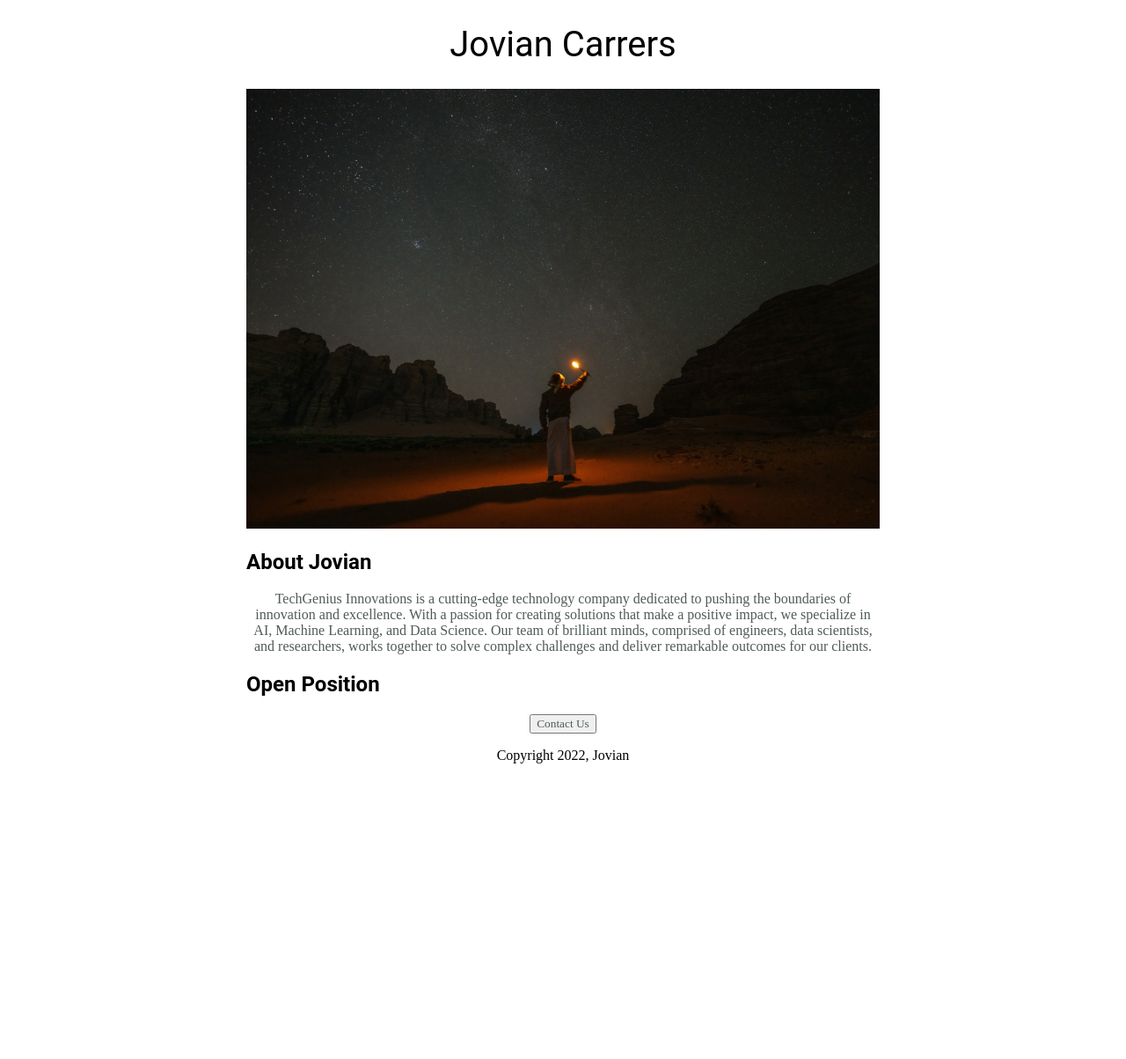
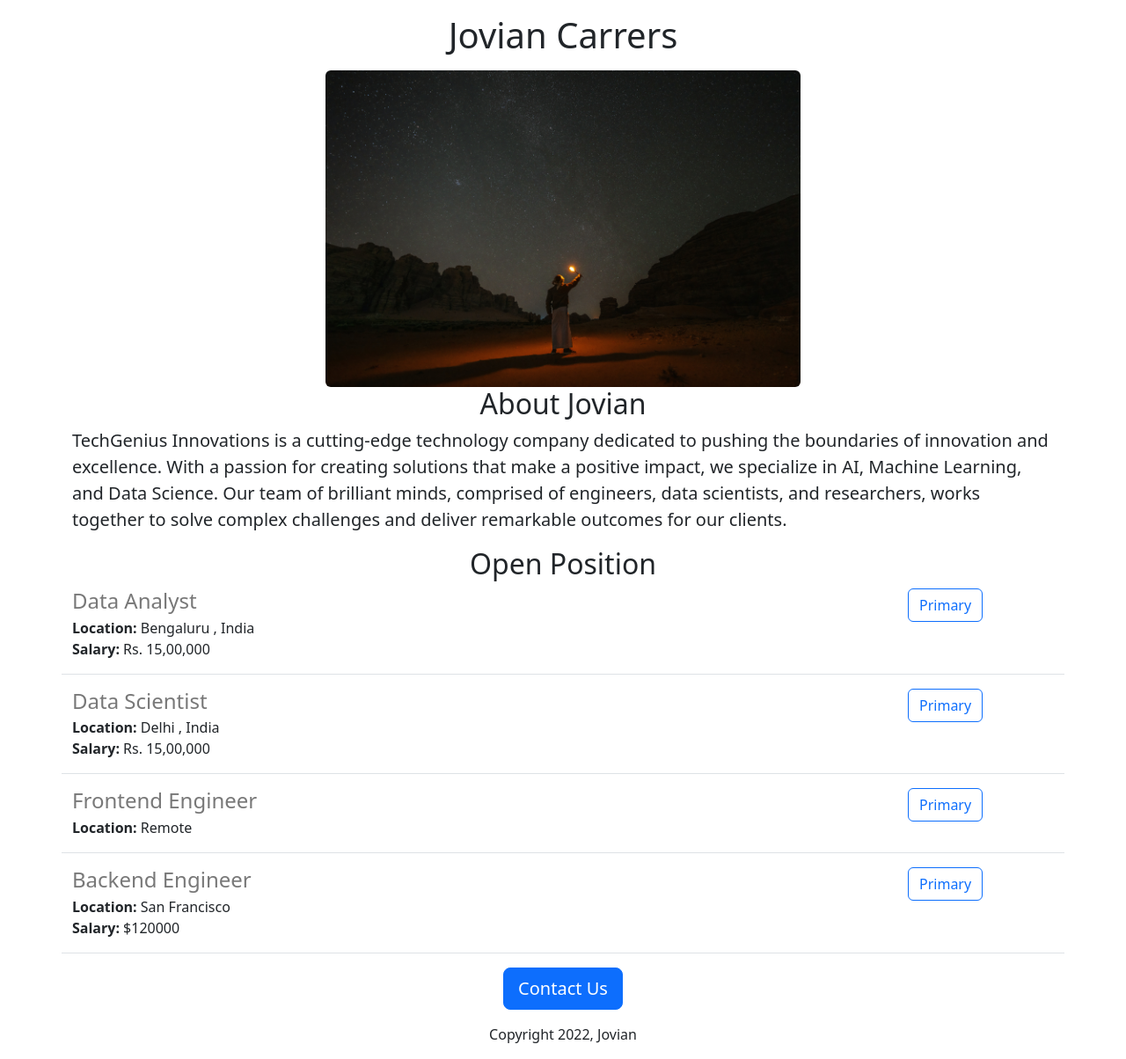
Before and after one commit to tabaochoke/Job_recruitement_website, a Flask app: page / in a window 1280 px wide. Shown: the whole page at 88% size. Before the commit the page ends 868 px from the top, so only its background shows below. Run offline with Flask 3, Linux system fonts and the light colour scheme.

Commit message:
Added dynamic data and api route

```diff
--- a/app.py
+++ b/app.py
@@ -1,10 +1,38 @@
-from flask import Flask , render_template
+from flask import Flask , render_template , jsonify
 
 app = Flask (__name__)
-
+JOBS = [
+  {
+    'id' : 1,
+    'title' : 'Data Analyst',
+    'location': 'Bengaluru , India',
+    'salary' : 'Rs. 15,00,000'
+  },
+  {
+    'id' : 2,
+    'title' : 'Data Scientist',
+    'location': 'Delhi , India',
+    'salary' : 'Rs. 15,00,000'
+  },
+  {
+    'id' : 3,
+    'title' : 'Frontend Engineer',
+    'location': 'Remote',
+  },
+  {
+    'id' : 4,
+    'title' : 'Backend Engineer',
+    'location': 'San Francisco',
+    'salary' : '$120000'
+  }
+]
 @app.route ('/')
 def hello_world () :
-  return render_template ('home.html')
+  return render_template ('home.html' , jobs = JOBS , company = "Jovian")
+
+@app.route ('/api/jobs')
+def return_jobs () :
+  return jsonify (JOBS)
 
 if __name__ == '__main__' :
   app.run (host = '0.0.0.0' , debug = True)
--- a/templates/home.html
+++ b/templates/home.html
@@ -1,46 +1,35 @@
 <!DOCTYPE html>
-<html>
+<html lang="en">
   <head>
+     <meta charset="utf-8">
+    <meta name="viewport" content="width=device-width, initial-scale=1">
     <title>main page</title>
-    <style>
-      h1 {
-        font-size: 40px ;
-        font-family : Roboto;
-        font-weight : normal ;
-        text-align : center;
-      }
-      #banner {
-        width : 100% ;
-        height : 500px ;
-        object-fit : cover;
-      }
-      h2{
-        font-family: Roboto;
-        color: rgb(180, 180, 100)
-        text-align: center;
-      }
-       .bodytext {
-        font-family: rosybrown;
-        text-align: center;
-        color: rgb(80,90,90)
-      }
+    <link href="https://cdn.jsdelivr.net/npm/bootstrap@5.3.1/dist/css/bootstrap.min.css" rel="stylesheet" integrity="sha384-4bw+/aepP/YC94hEpVNVgiZdgIC5+VKNBQNGCHeKRQN+PtmoHDEXuppvnDJzQIu9" crossorigin="anonymous">
+  <style>
+    #banner {
+      height : 360px ;
 
-      #container {
-        max-width: 720px;
-        margin: 0 auto 0 auto;
-      }
-    </style>
+    }
+  </style>
   </head>
   <body>
-    <div id = "container">
-      <h1> Jovian Carrers</h1>
-      <img id = "banner" src = "https://awebsite-1--tabaochoke.repl.co/static/home_image.jpg" height = 320>
-      <h2>About Jovian</h2>
-      <p class = "bodytext">TechGenius Innovations is a cutting-edge technology company dedicated to pushing the boundaries of innovation and excellence. With a passion for creating solutions that make a positive impact, we specialize in AI, Machine Learning, and Data Science. Our team of brilliant minds, comprised of engineers, data scientists, and researchers, works together to solve complex challenges and deliver remarkable outcomes for our clients.</p>
-      <h2> Open Position </h2>
-      <div style = "text-align:center;">
-      <button class = "bodytext"> Contact Us </button>
-        <p> Copyright 2022, Jovian</p>
+    <div class = "container" >
+      <h1 class="text-center mt-3 mb-3"> {{company}} Carrers</h1>
+      <img class="rounded mx-auto d-block"  id = "banner" src = "https://awebsite-1--tabaochoke.repl.co/static/home_image.jpg" height = 320>
+      <h2 class="text-center">About Jovian</h2>
+      <p  class="lead" class = "bodytext">TechGenius Innovations is a cutting-edge technology company dedicated to pushing the boundaries of innovation and excellence. With a passion for creating solutions that make a positive impact, we specialize in AI, Machine Learning, and Data Science. Our team of brilliant minds, comprised of engineers, data scientists, and researchers, works together to solve complex challenges and deliver remarkable outcomes for our clients.</p>
+      <h2 class="text-center"> Open Position </h2>
+
+      <div>
+        {% for job in jobs %}
+        {% include 'jobitems.html' %}
+
+        {% endfor %}
+      </div>
+
+      <div class="text-center">
+      <button  class="btn btn-primary btn-lg mb-3"> Contact Us </button>
+        <p mt-5> Copyright 2022, Jovian</p>
       </div>
     </div>
 
--- /dev/null
+++ b/templates/jobitems.html
@@ -0,0 +1,21 @@
+<div  class = "border-bottom row" style = "margin-bottom:16px; padding-bottom : 16px ">
+  <div class = "col-10">
+  <h4
+    style= "color:rgb(120,120,120) ; margin-bottom:4px;">
+
+    {{job['title']}}
+  </h4>
+  <div>
+    <b>Location:</b> {{job['location']}}
+  </div>
+  {% if 'salary' in job%}
+  <div>
+    <b>Salary:</b> {{job['salary']}}
+  </div>
+  {% endif %}
+  </div>
+  <div class = "col-2">
+    <button type="button" class="btn btn-outline-primary ">Primary</button>
+  </div>
+
+</div>
```
